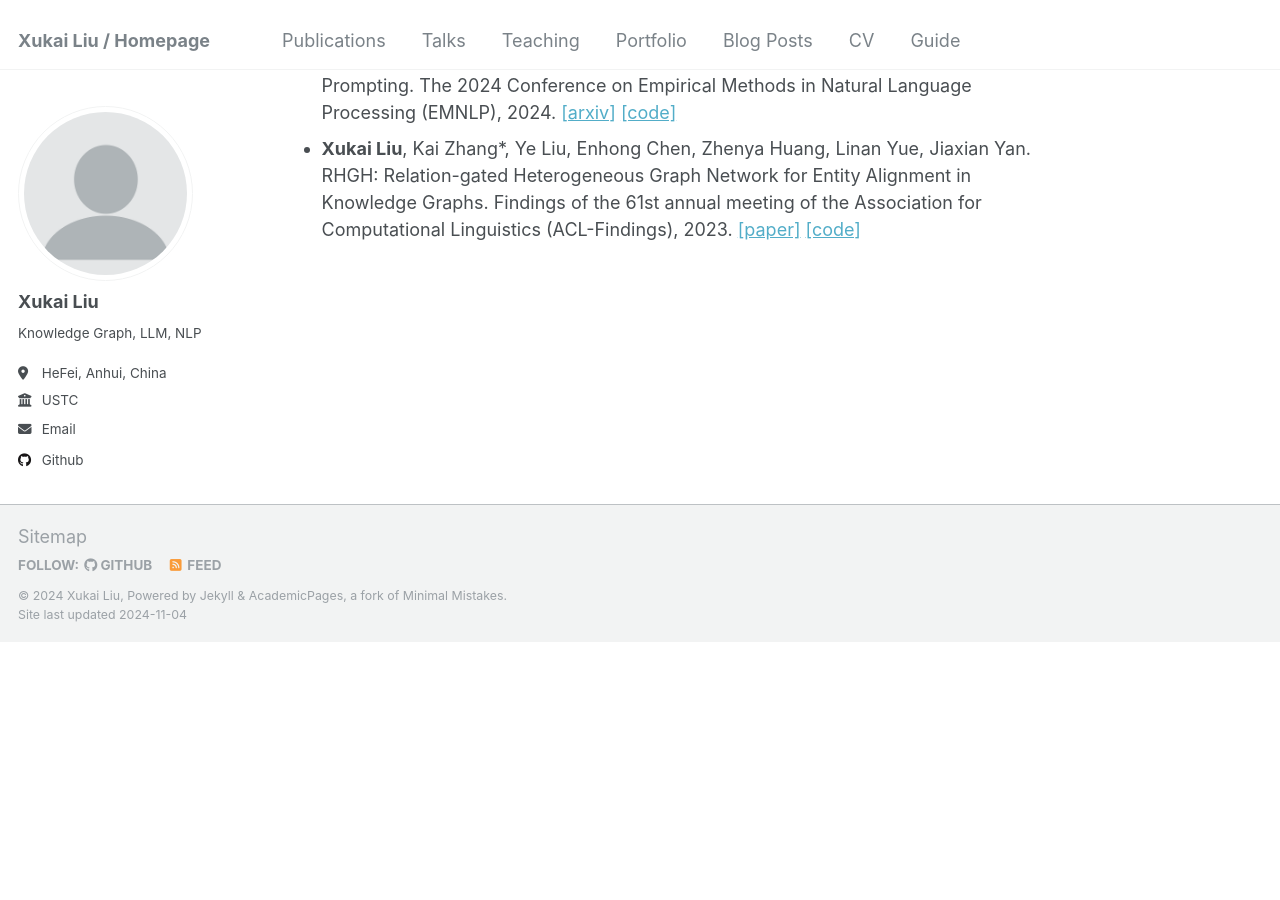
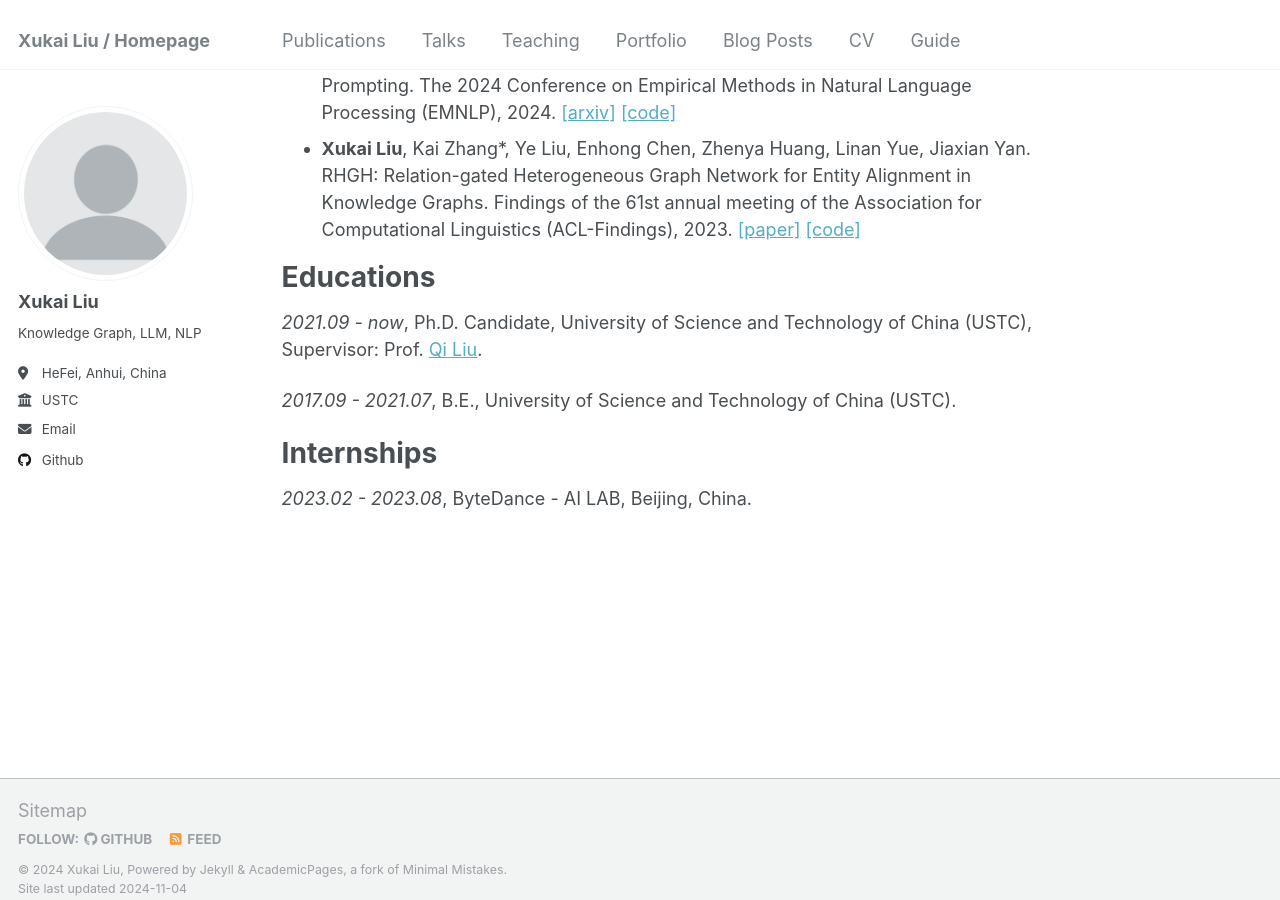
Before and after one commit to laquabe/laquabe.github.io, a Jekyll site: the page built from _pages/about.md, in a window 1280 px wide and 900 px high, scrolled down 562 px. Built offline with Jekyll 4.4.1, drawn with Linux system fonts in a browser that asks for light colours; before the commit the page ends 1205 px from its top, so only the background shows below that.

Commit message:
Update about.md

```diff
--- a/_pages/about.md
+++ b/_pages/about.md
@@ -21,3 +21,13 @@ Publication
 - **Xukai Liu**, Kai Zhang*, Ye Liu, Enhong Chen, Zhenya Huang, Linan Yue, Jiaxian Yan.
 RHGH: Relation-gated Heterogeneous Graph Network for Entity Alignment in Knowledge Graphs.
 Findings of the 61st annual meeting of the Association for Computational Linguistics (ACL-Findings), 2023. [[paper]](https://aclanthology.org/2023.findings-acl.553/) [[code]](https://github.com/laquabe/RGHN)
+
+Educations
+======
+*2021.09 - now*, Ph.D. Candidate, University of Science and Technology of China (USTC), Supervisor: Prof. [Qi Liu](http://staff.ustc.edu.cn/~qiliuql/).
+
+*2017.09 - 2021.07*, B.E., University of Science and Technology of China (USTC).
+
+Internships
+======
+*2023.02 - 2023.08*, ByteDance - AI LAB, Beijing, China.
```
